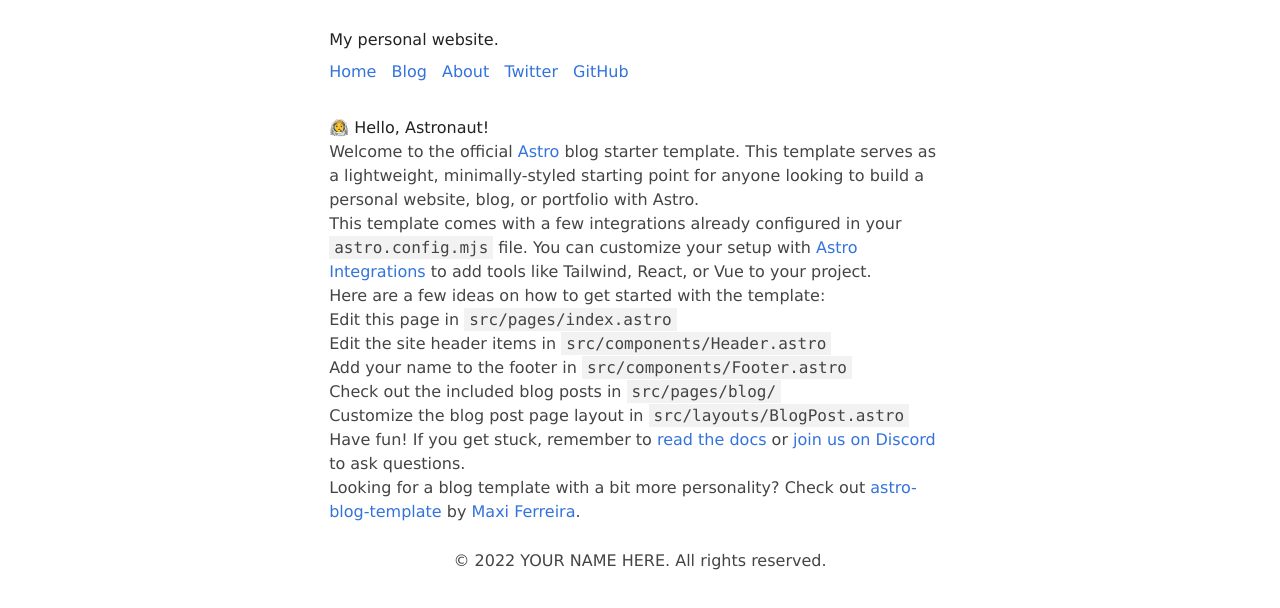
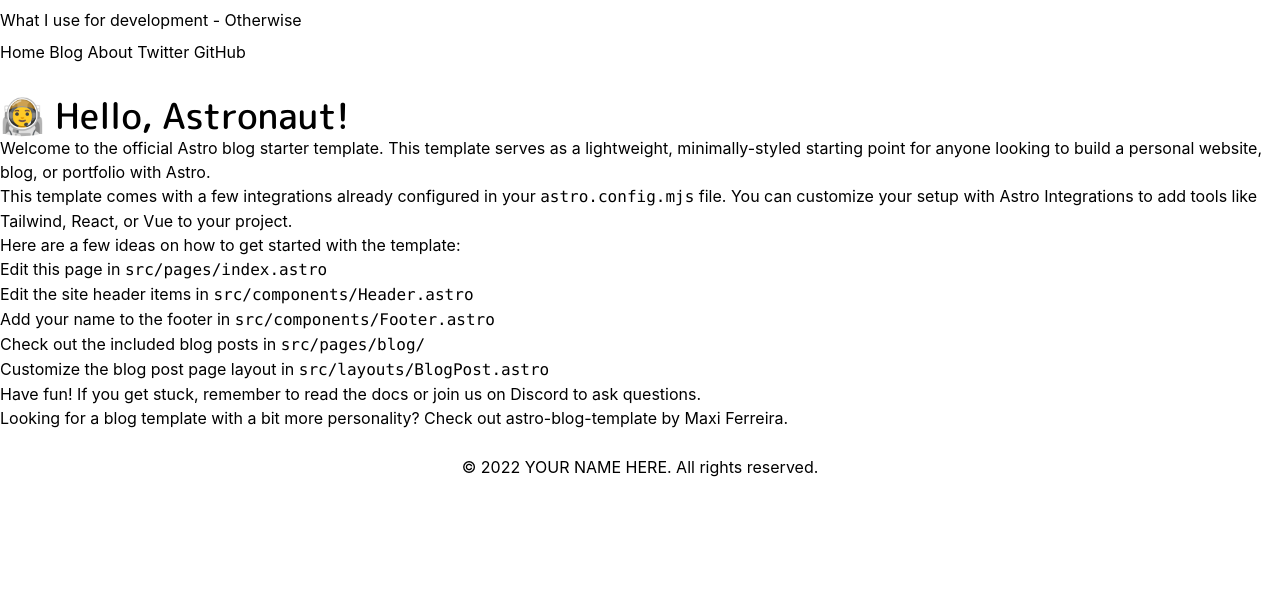
Before and after one commit to idjotherwise/otherwise-uses, an Astro site: page / in a window 1280 px wide. Built offline with nearby package versions, Linux system fonts and the light colour scheme; Astro itself is replaced by a stand-in of ours.

Commit message:
Add config.ts and deploy to vercel

```diff
--- a/src/config.ts
+++ b/src/config.ts
@@ -1,5 +1,7 @@
 // Place any global data in this file.
 // You can import this data from anywhere in your site by using the `import` keyword.
 
-export const SITE_TITLE = 'My personal website.';
-export const SITE_DESCRIPTION = 'Welcome to my website!';
+export const SITE_TITLE = 'What I use for development - Otherwise'
+export const SITE_DESCRIPTION =
+  'A blog which lists all the things I use for development, both professionally and during hobby coding.'
+export const HOMEPAGE_URL = 'https://otherwise-uses.vercel.app'
--- a/src/pages/index.astro
+++ b/src/pages/index.astro
@@ -13,7 +13,7 @@ import { SITE_TITLE, SITE_DESCRIPTION } from '../config';
 	<body>
 		<Header title={SITE_TITLE} />
 		<main>
-			<h1>🧑‍🚀 Hello, Astronaut!</h1>
+			<h1 class="font-mplus text-4xl">🧑‍🚀 Hello, Astronaut!</h1>
 			<p>
 				Welcome to the official <a href="https://astro.build/">Astro</a> blog starter template. This
 				template serves as a lightweight, minimally-styled starting point for anyone looking to build
--- a/src/styles/global.css
+++ b/src/styles/global.css
@@ -5,64 +5,8 @@
  */
  @import url("https://fonts.googleapis.com/css2?family=M+PLUS+Rounded+1c:wght@300;500;700&display=swap");
 body {
-	font-family: Verdana, sans-serif;
-	margin: auto;
-	padding: 20px;
-	max-width: 65ch;
-	text-align: left;
-	background-color: #fff;
-	word-wrap: break-word;
-	overflow-wrap: break-word;
-	line-height: 1.5;
-	color: #444;
+  font-family: -apple-system, BlinkMacSystemFont, 'Segoe UI', Helvetica, Arial, sans-serif, 'Apple Color Emoji', 'Segoe UI Emoji', 'Segoe UI Symbol';
+  -webkit-font-smoothing: antialiased;
+  text-rendering: optimizeLegibility;
+  overflow-wrap: break-word;
 }
-h1,
-h2,
-h3,
-h4,
-h5,
-h6,
-strong,
-b {
-	color: #222;
-}
-a {
-	color: #3273dc;
-}
-nav a {
-	margin-right: 10px;
-}
-textarea {
-	width: 100%;
-	font-size: 16px;
-}
-input {
-	font-size: 16px;
-}
-content {
-	line-height: 1.6;
-}
-table {
-	width: 100%;
-}
-img {
-	max-width: 100%;
-	height: auto;
-}
-code {
-	padding: 2px 5px;
-	background-color: #f2f2f2;
-}
-pre {
-	padding: 1rem;
-}
-pre > code {
-	all: unset;
-}
-blockquote {
-	border: 1px solid #999;
-	color: #222;
-	padding: 2px 0px 2px 20px;
-	margin: 0px;
-	font-style: italic;
-}
--- a/tailwind.config.cjs
+++ b/tailwind.config.cjs
@@ -1,8 +1,13 @@
 /** @type {import('tailwindcss').Config} */
 module.exports = {
 	content: ['./src/**/*.{astro,html,js,jsx,md,mdx,svelte,ts,tsx,vue}'],
+  darkMode: 'class',
 	theme: {
-		extend: {},
+		extend: {
+      fontFamily: {
+        mplus: ["'M PLUS Rounded 1c'", 'Verdana', 'sans-serif']
+      }
+    },
 	},
 	plugins: [],
 }
```
